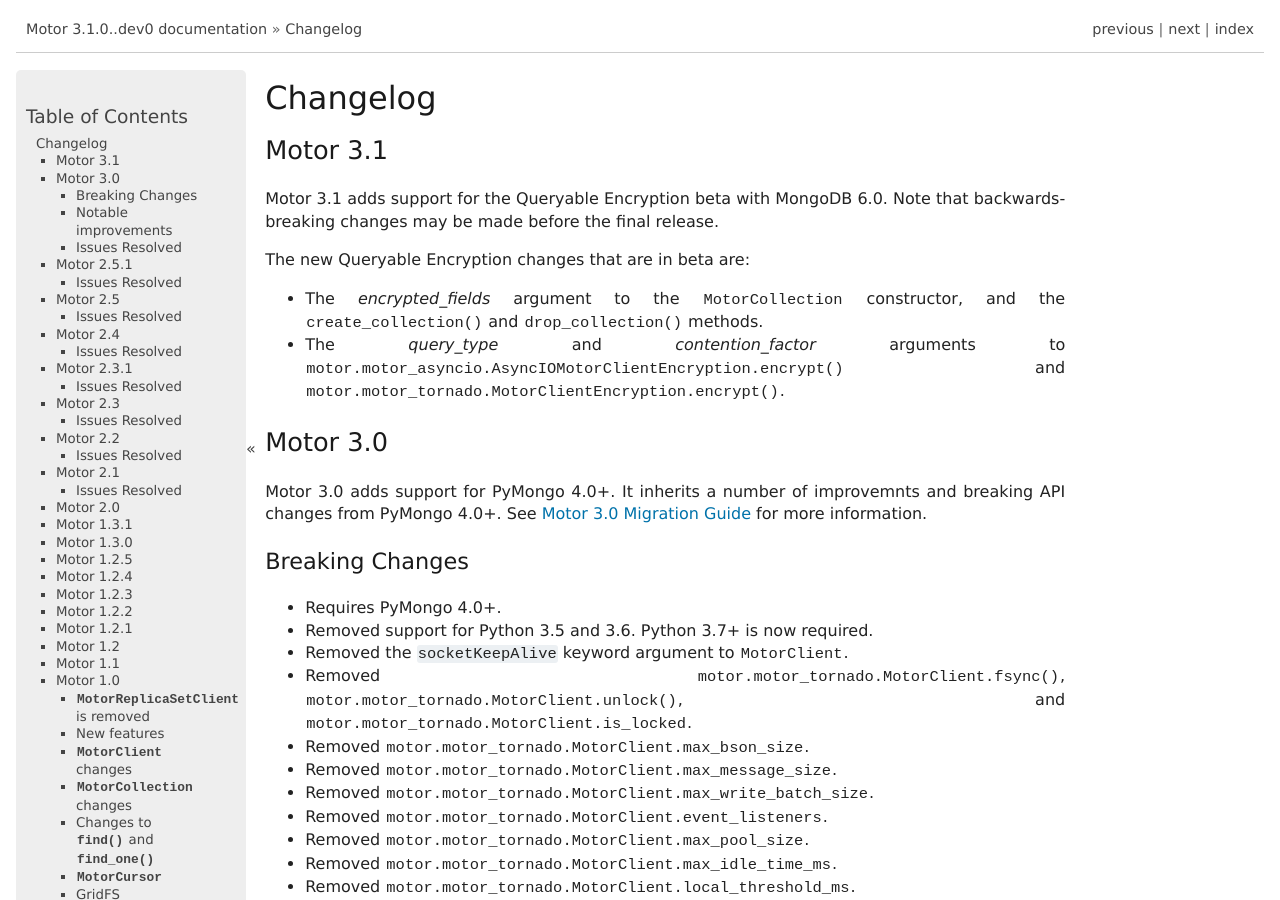
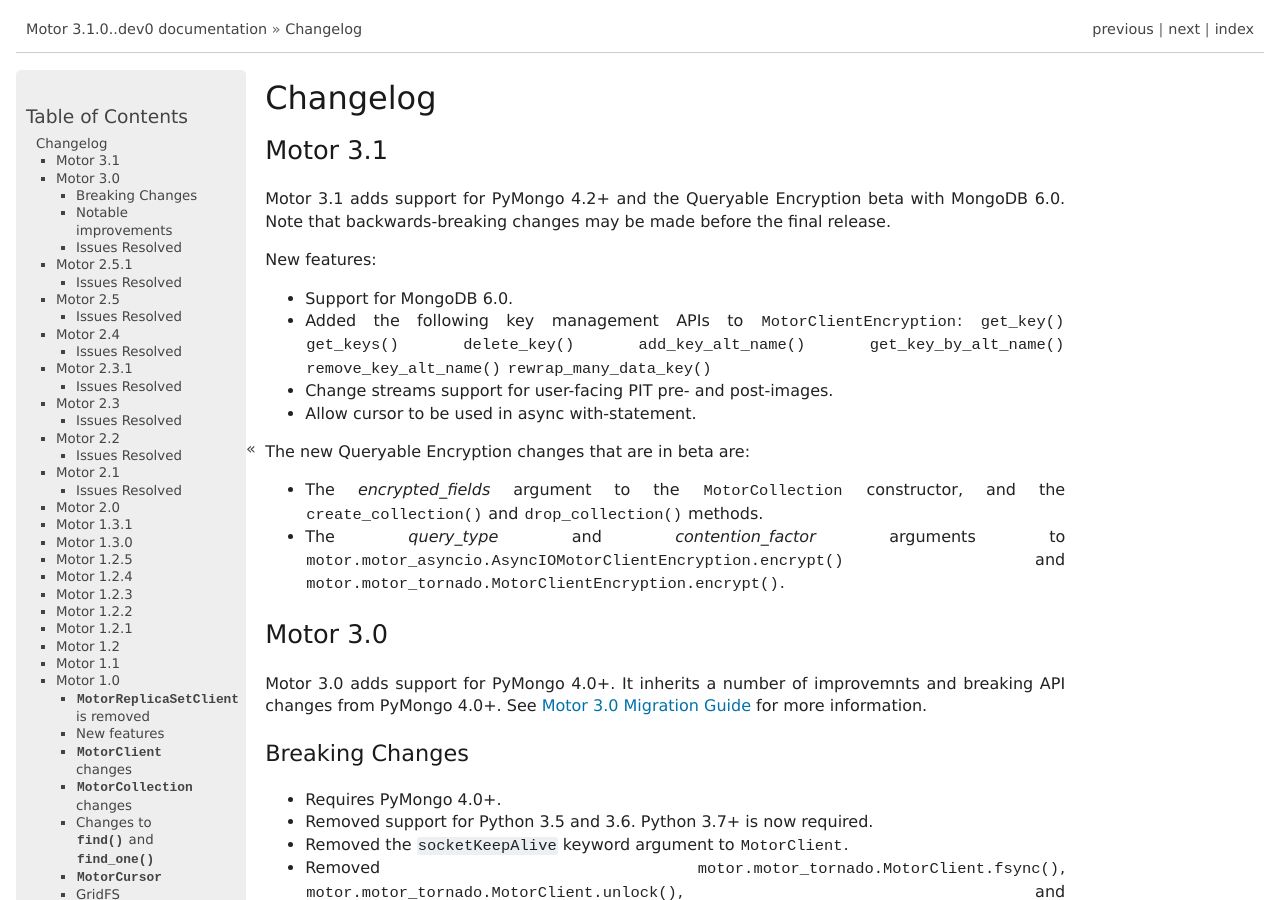
Before and after one commit to mongodb/motor, a Sphinx documentation site: the page built from doc/changelog.rst, in a window 1280 px wide and 900 px high. Built offline with Sphinx 7.4.7, drawn with Linux system fonts in a browser that asks for light colours; the version number is read from the project's files by our own code.

Commit message:
MOTOR-1031 Changelog for 3.1

```diff
--- a/doc/changelog.rst
+++ b/doc/changelog.rst
@@ -6,8 +6,23 @@
 Motor 3.1
 ---------
 
-Motor 3.1 adds support for the Queryable Encryption beta with MongoDB 6.0.
+Motor 3.1 adds support for PyMongo 4.2+ and the Queryable Encryption beta
+with MongoDB 6.0.
 Note that backwards-breaking changes may be made before the final release.
+
+New features:
+
+- Support for MongoDB 6.0.
+- Added the following key management APIs to :class:`~motor.core.MotorClientEncryption`:
+  :meth:`~motor.core.MotorClientEncryptio.get_key`
+  :meth:`~motor.core.MotorClientEncryptio.get_keys`
+  :meth:`~motor.core.MotorClientEncryptio.delete_key`
+  :meth:`~motor.core.MotorClientEncryptio.add_key_alt_name`
+  :meth:`~motor.core.MotorClientEncryptio.get_key_by_alt_name`
+  :meth:`~motor.core.MotorClientEncryptio.remove_key_alt_name`
+  :meth:`~motor.core.MotorClientEncryptio.rewrap_many_data_key`
+- Change streams support for user-facing PIT pre- and post-images.
+- Allow cursor to be used in async with-statement.
 
 The new Queryable Encryption changes that are in beta are:
 
--- a/doc/contributors.rst
+++ b/doc/contributors.rst
@@ -15,3 +15,5 @@
 - Bulat Khasanov
 - William Zhou
 - Tushar Singh
+- Steven Silvester
+- Julius Park
```
